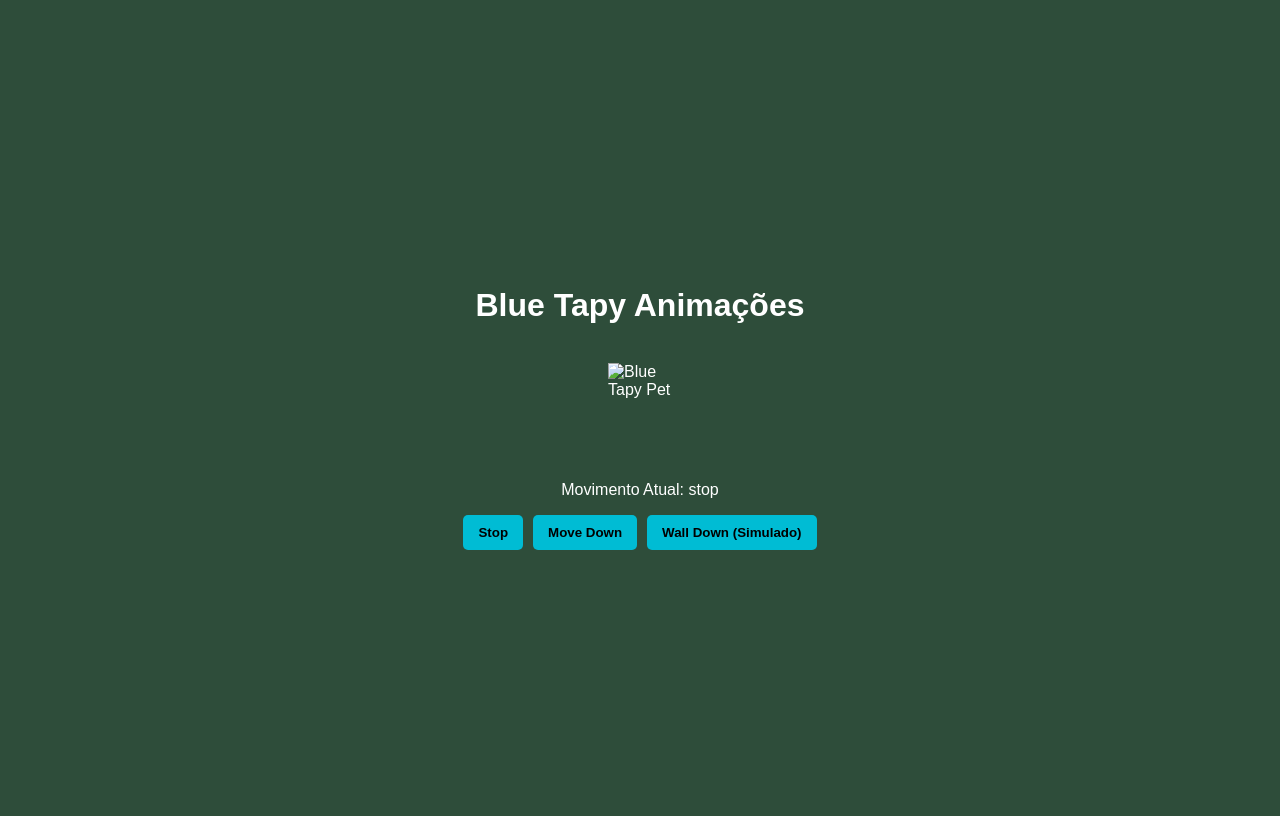
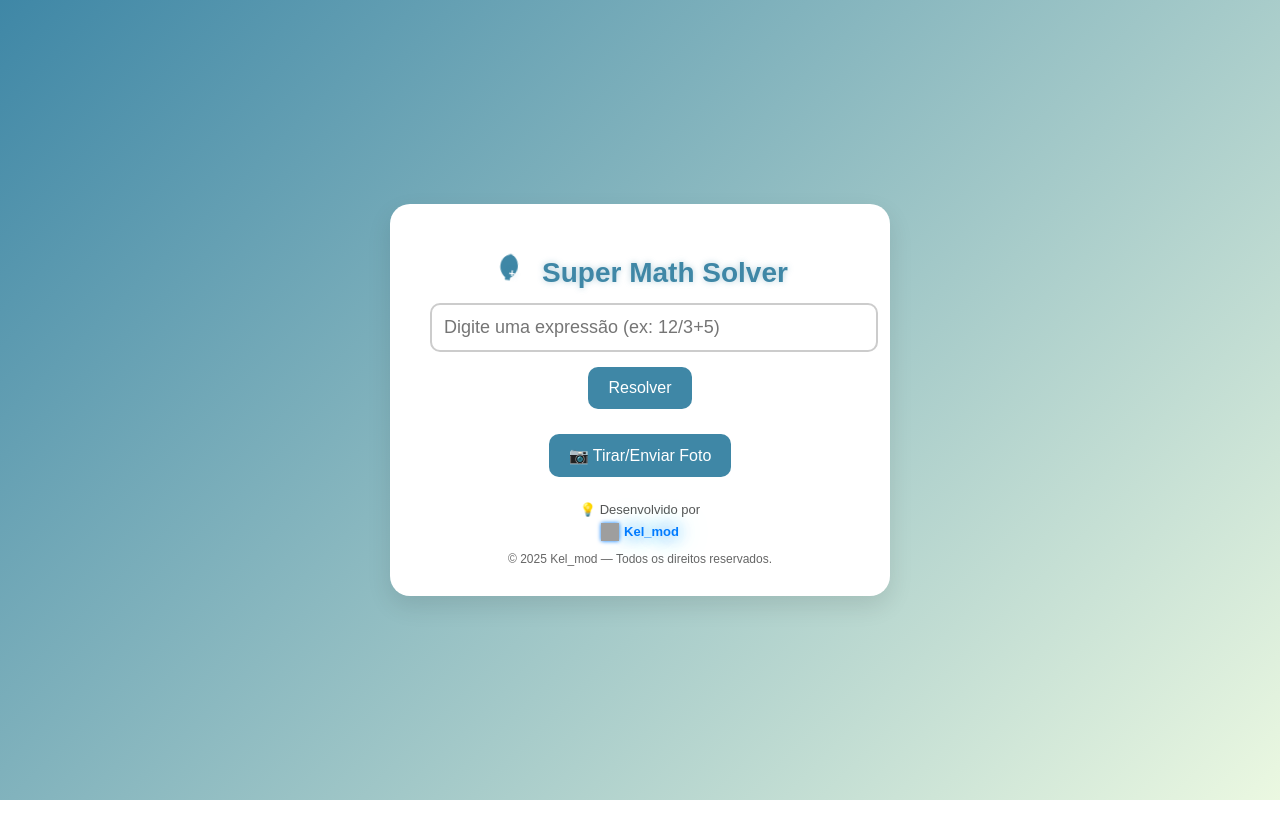
Before and after one commit to Runacodejs/Runacode, a plain HTML site: page index.html in a window 1280 px wide. Drawn offline with Linux system fonts and the light colour scheme; grey boxes are pictures that could not be loaded.

Commit message:
Update index.html

```diff
--- a/index.html
+++ b/index.html
@@ -2,180 +2,196 @@
 <html lang="pt-BR">
 <head>
 <meta charset="UTF-8">
-    <title>Blue Tapy - Visualizador de Animações</title>
+<meta name="viewport" content="width=device-width, initial-scale=1.0">
+<title>Super Math Solver</title>
 <style>
   body {
+    font-family: "Poppins", sans-serif;
+    background: linear-gradient(135deg, #3f87a6, #ebf8e1);
+    height: 100vh;
+    display: flex;
+    justify-content: center;
+    align-items: center;
+    margin: 0;
+  }
+
+  .container {
+    background: white;
+    border-radius: 20px;
+    padding: 30px 40px;
+    box-shadow: 0 10px 25px rgba(0,0,0,0.1);
+    text-align: center;
+    width: 90%;
+    max-width: 420px;
+  }
+
+  h1 {
+    color: #3f87a6;
+    margin-bottom: 10px;
+    font-size: 28px;
+    text-shadow: 0 0 6px rgba(63,135,166,0.4);
+    display: flex;
+    justify-content: center;
+    align-items: center;
+    gap: 10px;
+  }
+
+  svg {
+    width: 40px;
+    height: 40px;
+    animation: girar 4s linear infinite;
+  }
+
+  @keyframes girar {
+    0% { transform: rotate(0deg); }
+    50% { transform: rotate(15deg); }
+    100% { transform: rotate(0deg); }
+  }
+
+  input[type="text"] {
+    width: 100%;
+    padding: 12px;
+    font-size: 18px;
+    border: 2px solid #ccc;
+    border-radius: 10px;
+    outline: none;
+    transition: border 0.2s;
+  }
+
+  input[type="text"]:focus {
+    border-color: #3f87a6;
+  }
+
+  button, label {
+    margin-top: 15px;
+    background: #3f87a6;
+    color: white;
+    border: none;
+    padding: 12px 20px;
+    font-size: 16px;
+    border-radius: 10px;
+    cursor: pointer;
+    transition: background 0.2s;
+    display: inline-block;
+  }
+
+  button:hover, label:hover {
+    background: #336b84;
+  }
+
+  #foto { display: none; }
+
+  .preview {
+    margin-top: 15px;
+    display: none;
+  }
+
+  .preview img {
+    width: 100%;
+    border-radius: 10px;
+    margin-top: 8px;
+    box-shadow: 0 0 8px rgba(0,0,0,0.2);
+  }
+
+  .resultado {
+    margin-top: 20px;
+    font-size: 20px;
+    color: #222;
+    font-weight: bold;
+  }
+
+  footer {
+    margin-top: 25px;
+    font-size: 13px;
+    color: #555;
     display: flex;
     flex-direction: column;
+    justify-content: center;
     align-items: center;
-            justify-content: center;
-            min-height: 100vh;
-            background-color: #2e4d3a; /* Cor de fundo (verde escuro da imagem) */
-            font-family: Arial, sans-serif;
-            color: white;
+    gap: 6px;
   }
-        #animationContainer {
-            width: 100px;
-            height: 100px;
-            display: flex;
+
+  .dev-link {
+    display: inline-flex;
     align-items: center;
-            justify-content: center;
-            margin-bottom: 20px;
+    gap: 5px;
+    text-decoration: none;
+    font-weight: bold;
+    color: #007BFF;
+    position: relative;
+    animation: brilho 2s infinite;
+    transition: transform 0.2s;
   }
-        #petImage {
-            image-rendering: pixelated; /* Mantém o estilo pixel art */
-            width: 64px;
-            height: 64px;
-        }
-        .controls {
-            display: flex;
-            gap: 10px;
-        }
-        button {
-            padding: 10px 15px;
-            cursor: pointer;
-            border: none;
-            border-radius: 5px;
-            background-color: #00bcd4; /* Azul ciano */
-            color: black;
-            font-weight: bold;
+
+  .dev-link:hover { transform: scale(1.1); }
+
+  .github-icon { width: 18px; height: 18px; filter: drop-shadow(0 0 2px #007BFF); }
+
+  .direitos { font-size: 12px; color: #666; margin-top: 5px; }
+
+  @keyframes brilho {
+    0%,100% { text-shadow: 0 0 5px #007BFF,0 0 10px #007BFF,0 0 20px #007BFF; }
+    50% { text-shadow: 0 0 15px #3399FF,0 0 30px #66CCFF,0 0 45px #99DDFF; }
   }
 </style>
 </head>
 <body>
+<div class="container">
+  <h1>
+    <!-- Logo SVG cérebro + símbolos matemáticos -->
+    <svg viewBox="0 0 64 64" fill="#3f87a6">
+      <path d="M32 2C20 2 12 10 12 22c0 7 4 14 10 18v4h8v-4c6-4 10-11 10-18 0-12-8-20-18-20z"/>
+      <text x="32" y="38" font-size="18" text-anchor="middle" fill="white" font-family="Arial" font-weight="bold">+</text>
+    </svg>
+    Super Math Solver
+  </h1>
 
-    <h1>Blue Tapy Animações</h1>
+  <input id="expressao" type="text" placeholder="Digite uma expressão (ex: 12/3+5)">
+  <button onclick="resolver()">Resolver</button>
 
-    <div id="animationContainer">
-        <img id="petImage" src="icon.png" alt="Blue Tapy Pet">
+  <div style="margin-top: 10px;">
+    <label for="foto">📷 Tirar/Enviar Foto</label>
+    <input type="file" id="foto" accept="image/*" capture="camera" onchange="mostrarFoto(event)">
   </div>
 
-    <p>Movimento Atual: <span id="currentMotion">stop</span></p>
+  <div class="preview" id="preview">
+    <p>Imagem selecionada:</p>
+    <img id="imgPreview" src="" alt="Foto da tarefa">
+  </div>
 
-    <div class="controls">
-        <button onclick="startAnimation('stop')">Stop</button>
-        <button onclick="startAnimation('moveDown')">Move Down</button>
-        <button onclick="startAnimation('wallDown')">Wall Down (Simulado)</button>
+  <div class="resultado" id="resultado"></div>
+
+  <footer>
+    💡 Desenvolvido por
+    <a class="dev-link" href="https://github.com/Kel-mod" target="_blank">
+      <img src="https://cdn.jsdelivr.net/gh/devicons/devicon/icons/github/github-original.svg" class="github-icon" alt="GitHub">
+      Kel_mod
+    </a>
+    <div class="direitos">© 2025 Kel_mod — Todos os direitos reservados.</div>
+  </footer>
 </div>
 
 <script>
-        const petImage = document.getElementById('petImage');
-        const currentMotionDisplay = document.getElementById('currentMotion');
-        let currentTimeout = null;
-
-        // Mapeamento de Drawables para Nomes de Arquivo (baseado nos arquivos fornecidos e no XML)
-        const drawables = {
-            // Stop motion drawables (baseado no XML e arquivos fornecidos)
-            "mati1": "mati1.png",
-            "mati1a": "mati1.png", // 'mati1a' não foi fornecida, usando 'mati1' como fallback
-            "kaki1": "mati1.png",   // 'kaki1' e 'kaki2' não foram fornecidas, usando 'mati1' como fallback
-            "kaki2": "mati1.png",
-            "mati2": "mati2.png",
-            "akubi2": "mati2.png",  // 'akubi2' não foi fornecida, usando 'mati2' como fallback
-            "sleep1": "sleep1.png",
-            "sleep2": "sleep1.png", // 'sleep2' não foi fornecida, usando 'sleep1' como fallback
-
-            // moveDown drawables
-            "down1": "down1.png",
-            "down2": "down2.png",
-
-            // wallDown drawables
-            "dtogi1": "dtogi2.png", // 'dtogi1' está faltando, usando 'dtogi2' como substituto
-            "dtogi2": "dtogi2.png",
-        };
-
-        // Estrutura de movimentos (baseada no skin.xml)
-        const motions = {
-            "stop": [
-                { drawable: "mati1", duration: 5000 },
-                { drawable: "mati1a", duration: 80 },
-                { drawable: "mati1", duration: 5000 },
-                // Simulação do loop de 'kaki'
-                ...Array(6).fill([
-                    { drawable: "kaki1", duration: 250 },
-                    { drawable: "kaki2", duration: 250 }
-                ]).flat(),
-                { drawable: "mati1", duration: 1000 },
-            ],
-            "moveDown": [
-                // Repete indefinidamente (simulando <repeat-item>)
-                { drawable: "down1", duration: 250 },
-                { drawable: "down2", duration: 250 }
-            ],
-            "wallDown": [
-                // Repete 6 vezes (simulando <repeat-item repeatCount="6">)
-                ...Array(6).fill([
-                    { drawable: "dtogi1", duration: 250 },
-                    { drawable: "dtogi2", duration: 250 },
-                    { drawable: "dtogi1", duration: 250 },
-                    { drawable: "dtogi2", duration: 250 },
-                    { drawable: "dtogi1", duration: 250 },
-                    { drawable: "dtogi2", duration: 250 },
-                    { drawable: "dtogi1", duration: 250 },
-                    { drawable: "dtogi2", duration: 250 },
-                    { drawable: "dtogi1", duration: 250 },
-                    { drawable: "dtogi2", duration: 250 }
-                ]).flat()
-            ]
-        };
-
-        let isLooping = false;
-        let motionName = 'stop';
-
-        function animateMotion(steps, index = 0) {
-            if (currentTimeout) {
-                clearTimeout(currentTimeout);
-            }
-
-            if (index >= steps.length) {
-                // Se for moveDown, ele deve ser infinito (loop)
-                if (motionName === 'moveDown' || isLooping) {
-                    index = 0; // Reinicia o loop
-                } else {
-                    // Para os movimentos não-looping (como stop e wallDown no final)
-                    // O XML diz nextState="wait" ou nextState="stop", mas para simplificar, voltaremos para 'stop' no HTML.
-                    startAnimation('stop');
-                    return;
+function resolver() {
+  const entrada = document.getElementById("expressao").value;
+  const saida = document.getElementById("resultado");
+  try {
+    const resposta = eval(entrada);
+    saida.textContent = "Resultado: " + resposta;
+  } catch (erro) {
+    saida.textContent = "Expressão inválida!";
   }
 }
 
-            const step = steps[index];
-            const nextDrawable = drawables[step.drawable];
-
-            if (nextDrawable) {
-                petImage.src = nextDrawable;
-            } else {
-                console.warn(`Drawable não encontrado para: ${step.drawable}. Usando imagem atual.`);
-            }
-
-            currentTimeout = setTimeout(() => {
-                animateMotion(steps, index + 1);
-            }, step.duration);
-        }
-
-        function startAnimation(newMotionName) {
-            motionName = newMotionName;
-            currentMotionDisplay.textContent = motionName;
-
-            if (currentTimeout) {
-                clearTimeout(currentTimeout);
-            }
-
-            const motionSteps = motions[motionName];
-            if (motionSteps) {
-                // A flag isLooping é usada para 'moveDown' para simular a tag <repeat-item> sem repeatCount.
-                isLooping = (motionName === 'moveDown');
-                animateMotion(motionSteps);
-            } else {
-                console.error(`Movimento '${motionName}' não encontrado.`);
+function mostrarFoto(event) {
+  const previewDiv = document.getElementById("preview");
+  const img = document.getElementById("imgPreview");
+  const arquivo = event.target.files[0];
+  if (arquivo) {
+    img.src = URL.createObjectURL(arquivo);
+    previewDiv.style.display = "block";
   }
 }
-
-        // Inicia a animação 'stop' por padrão ao carregar a página
-        document.addEventListener('DOMContentLoaded', () => {
-            startAnimation('stop');
-        });
 </script>
-
 </body>
 </html>
```
Lines whose indentation alone changed are shown as unchanged.
